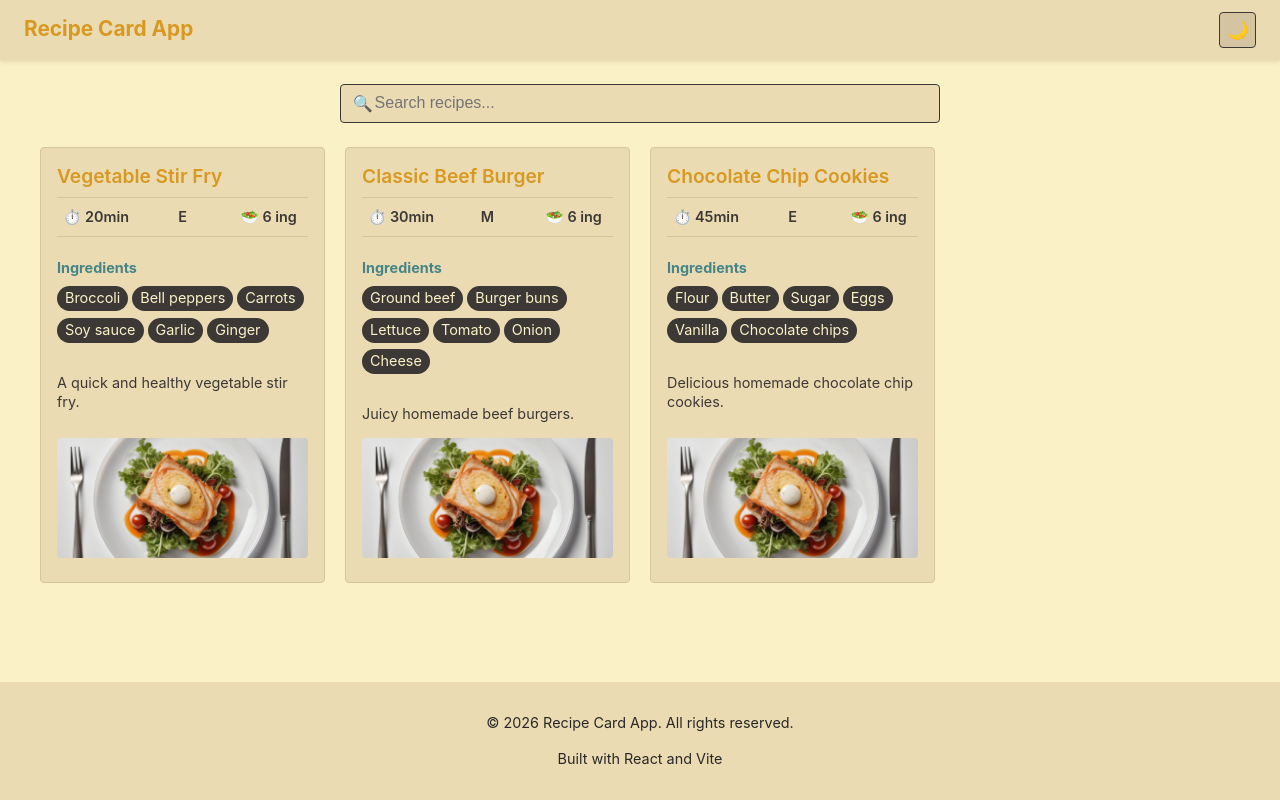
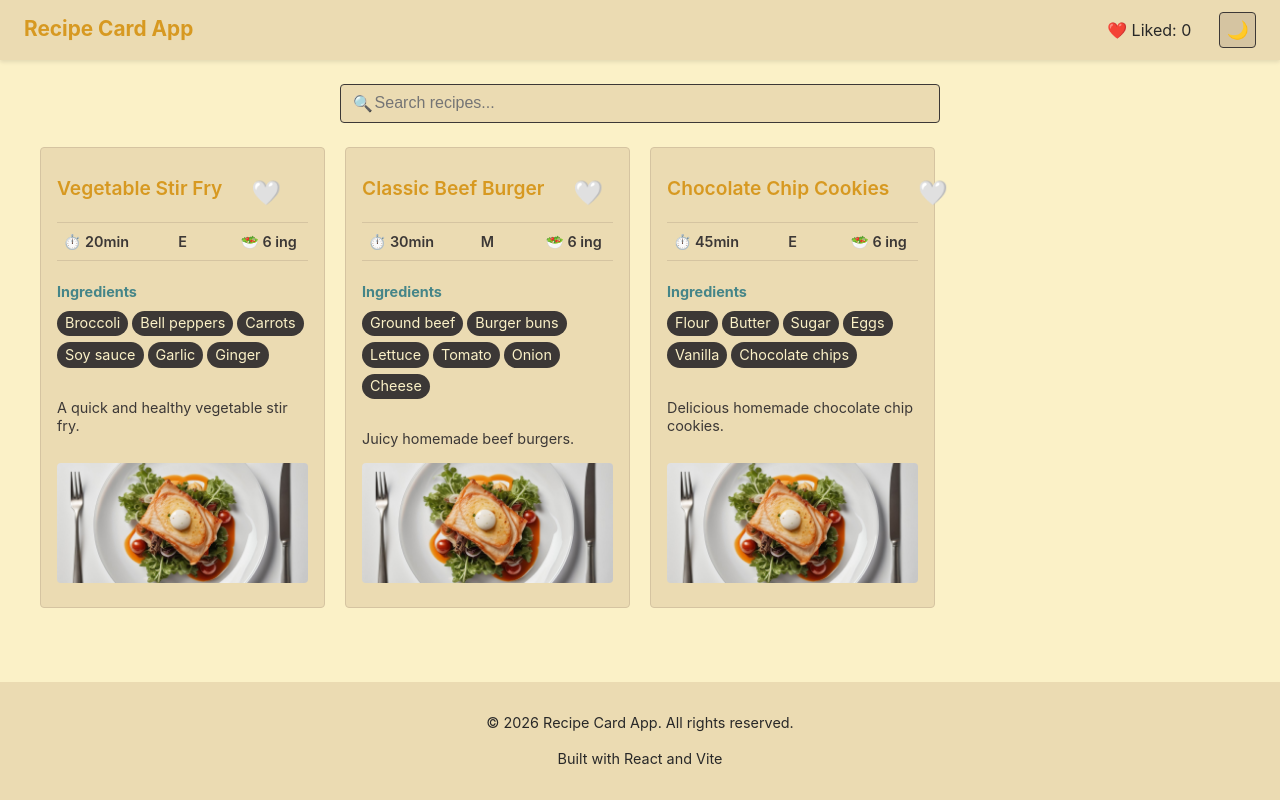
Before and after one commit to PickNicko13/recipe-card-app, a React (Vite) app: page / in a window 1280 px wide. Built offline with nearby package versions, Linux system fonts and the light colour scheme.

Commit message:
Added vpodobaykys

```diff
--- a/src/App.tsx
+++ b/src/App.tsx
@@ -39,33 +39,37 @@ function App() {
     }
   ];
 
-  const [recipes] = useState<Recipe[]>(sampleRecipes);
-  const [filteredRecipes, setFilteredRecipes] = useState<Recipe[]>(sampleRecipes);
+  const [recipes, setRecipes] = useState<Recipe[]>(sampleRecipes);
   const [searchQuery, setSearchQuery] = useState('');
 
   const handleSearch = (query: string) => {
     setSearchQuery(query);
-    if (!query.trim()) {
-      setFilteredRecipes(recipes);
-      return;
-    }
+  };
 
-    // Simple fuzzy search implementation
-    const filtered = recipes.filter(recipe =>
-      recipe.name.toLowerCase().includes(query.toLowerCase()) ||
-      recipe.ingredients.some(ingredient =>
-        ingredient.toLowerCase().includes(query.toLowerCase())
+  const handleToggleLike = (id: string) => {
+    setRecipes(prevRecipes =>
+      prevRecipes.map(recipe =>
+        recipe.id === id ? { ...recipe, isLiked: !recipe.isLiked } : recipe
       )
     );
+  };
 
-    setFilteredRecipes(filtered);
-  };
+  const filteredRecipes = recipes.filter(recipe => {
+    if (!searchQuery.trim()) return true;
+    const q = searchQuery.toLowerCase();
+    return (
+      recipe.name.toLowerCase().includes(q) ||
+      recipe.ingredients.some(ingredient => ingredient.toLowerCase().includes(q))
+    );
+  });
+
+  const likedCount = recipes.filter(recipe => recipe.isLiked).length;
 
   return (
     <ThemeProvider>
       <div className="app">
-        <Header />
-        <MainContent recipes={filteredRecipes} query={searchQuery} onSearch={handleSearch} />
+        <Header likedCount={likedCount} />
+        <MainContent recipes={filteredRecipes} query={searchQuery} onSearch={handleSearch} onToggleLike={handleToggleLike} />
         <Footer />
       </div>
     </ThemeProvider>
--- a/src/components/Header.tsx
+++ b/src/components/Header.tsx
@@ -1,12 +1,19 @@
 import React from 'react';
 import ThemeToggle from './ThemeToggle';
 
-const Header: React.FC = () => {
+interface HeaderProps {
+  likedCount: number;
+}
+
+const Header: React.FC<HeaderProps> = ({ likedCount }) => {
   return (
     <header className="header">
       <div className="header-content">
         <h1 className="logo">Recipe Card App</h1>
         <nav className="navigation">
+          <span className="liked-count" style={{ marginRight: '1rem' }}>
+            ❤️ Liked: {likedCount}
+          </span>
           <ThemeToggle />
         </nav>
       </div>
--- a/src/components/MainContent.tsx
+++ b/src/components/MainContent.tsx
@@ -7,14 +7,15 @@ interface MainContentProps {
   recipes: Recipe[];
   query: string;
   onSearch: (query: string) => void;
+  onToggleLike: (id: string) => void;
 }
 
-const MainContent: React.FC<MainContentProps> = ({ recipes, query, onSearch }) => {
+const MainContent: React.FC<MainContentProps> = ({ recipes, query, onSearch, onToggleLike }) => {
   return (
     <main className="main-content">
       <>
         <SearchBar query={query} onSearch={onSearch} />
-        <RecipeList recipes={recipes} />
+        <RecipeList recipes={recipes} onToggleLike={onToggleLike} />
       </>
     </main>
   );
--- a/src/components/RecipeCard.tsx
+++ b/src/components/RecipeCard.tsx
@@ -3,9 +3,10 @@ import type { Recipe } from '../types/recipe';
 
 interface RecipeCardProps {
   recipe: Recipe;
+  onToggleLike: (id: string) => void;
 }
 
-const RecipeCard: React.FC<RecipeCardProps> = ({ recipe }) => {
+const RecipeCard: React.FC<RecipeCardProps> = ({ recipe, onToggleLike }) => {
   const getDifficultyColorClass = (difficulty: string) => {
     switch (difficulty) {
       case 'easy':
@@ -20,8 +21,17 @@ const RecipeCard: React.FC<RecipeCardProps> = ({ recipe }) => {
   };
 
   return (
-    <div className="recipe-card">
-      <h3 className="recipe-title">{recipe.name}</h3>
+    <div className={`recipe-card ${recipe.isLiked ? 'liked' : ''}`}>
+      <div className="recipe-header" style={{ display: 'flex', justifyContent: 'space-between', alignItems: 'center' }}>
+        <h3 className="recipe-title">{recipe.name}</h3>
+        <button
+          className="like-btn"
+          onClick={() => onToggleLike(recipe.id)}
+          style={{ cursor: 'pointer', background: 'none', border: 'none', fontSize: '1.5rem' }}
+        >
+          {recipe.isLiked ? '❤️' : '🤍'}
+        </button>
+      </div>
       <div className="recipe-meta">
         <div className="meta-item">
           <span className="meta-label">⏱️ {recipe.cookingTime}min</span>
--- a/src/components/RecipeList.tsx
+++ b/src/components/RecipeList.tsx
@@ -4,13 +4,14 @@ import RecipeCard from './RecipeCard';
 
 interface RecipeListProps {
   recipes: Recipe[];
+  onToggleLike: (id: string) => void;
 }
 
-const RecipeList: React.FC<RecipeListProps> = ({ recipes }) => {
+const RecipeList: React.FC<RecipeListProps> = ({ recipes, onToggleLike }) => {
   return (
     <div className="recipe-list">
       {recipes.map(recipe => (
-        <RecipeCard key={recipe.id} recipe={recipe} />
+        <RecipeCard key={recipe.id} recipe={recipe} onToggleLike={onToggleLike} />
       ))}
     </div>
   );
--- a/src/types/recipe.ts
+++ b/src/types/recipe.ts
@@ -6,4 +6,5 @@ export interface Recipe {
   difficulty: 'easy' | 'medium' | 'hard';
   description?: string;
   imageUrl?: string;
+  isLiked?: boolean;
 }
```
